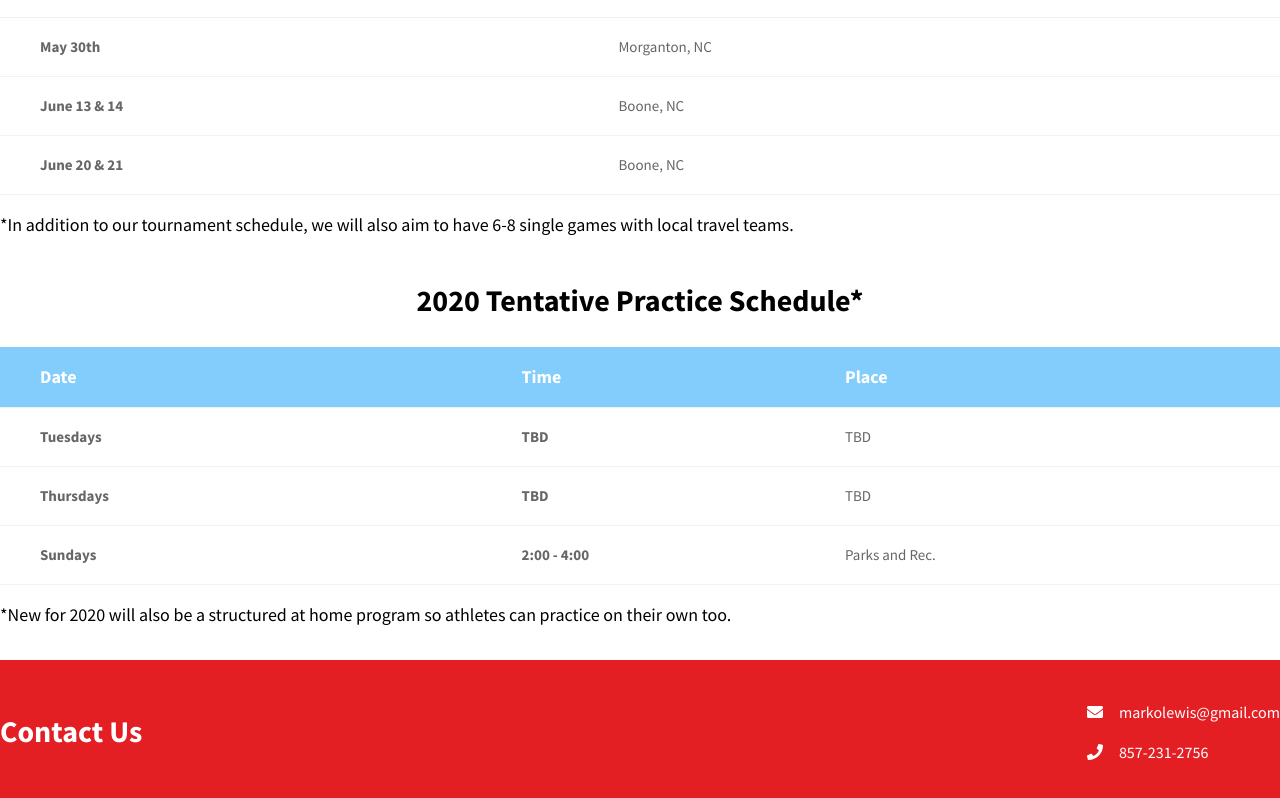
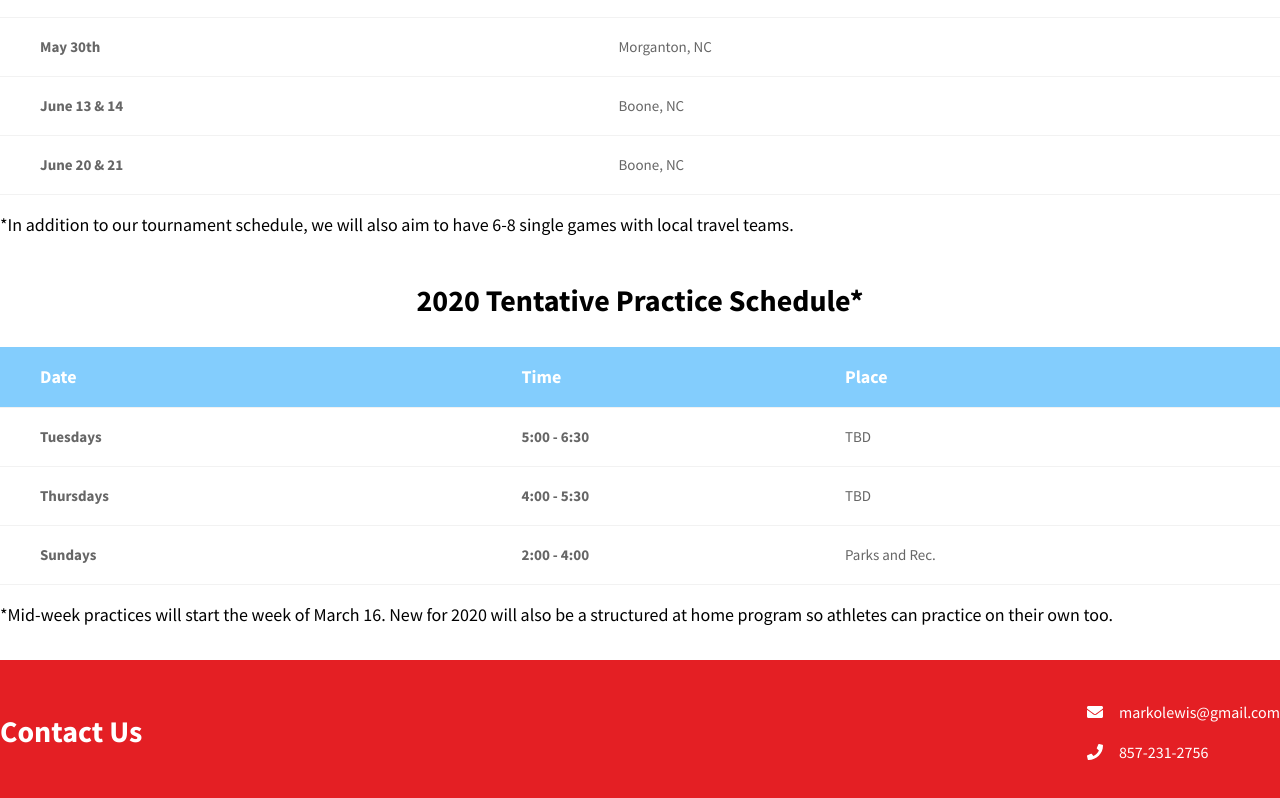
Before and after one commit to ohLuckzz/Website, a Gatsby site: page /schedule in a window 1280 px wide. Shown: the part 1053-1851 px from the top of the page. Built offline with nearby package versions, Linux system fonts and the light colour scheme; Gatsby itself is replaced by a stand-in of ours.

Commit message:
Update schedule.js

```diff
--- a/src/content/schedule.js
+++ b/src/content/schedule.js
@@ -39,10 +39,10 @@ export default {
   tournamentText: `*In addition to our tournament schedule, we will also aim to have
   6-8 single games with local travel teams.`,
   inSeasonPracticeSchedule: [
-    { date: "Tuesdays", time: "TBD", place: "TBD" },
-    { date: "Thursdays", time: "TBD", place: "TBD" },
+    { date: "Tuesdays", time: "5:00 - 6:30", place: "TBD" },
+    { date: "Thursdays", time: "4:00 - 5:30", place: "TBD" },
     { date: "Sundays", time: "2:00 - 4:00", place: "Parks and Rec." },
   ],
   inSeasonPracticeText:
-    "*New for 2020 will also be a structured at home program so athletes  can practice on their own too.",
+    "*Mid-week practices will start the week of March 16. New for 2020 will also be a structured at home program so athletes  can practice on their own too.",
 }
```
